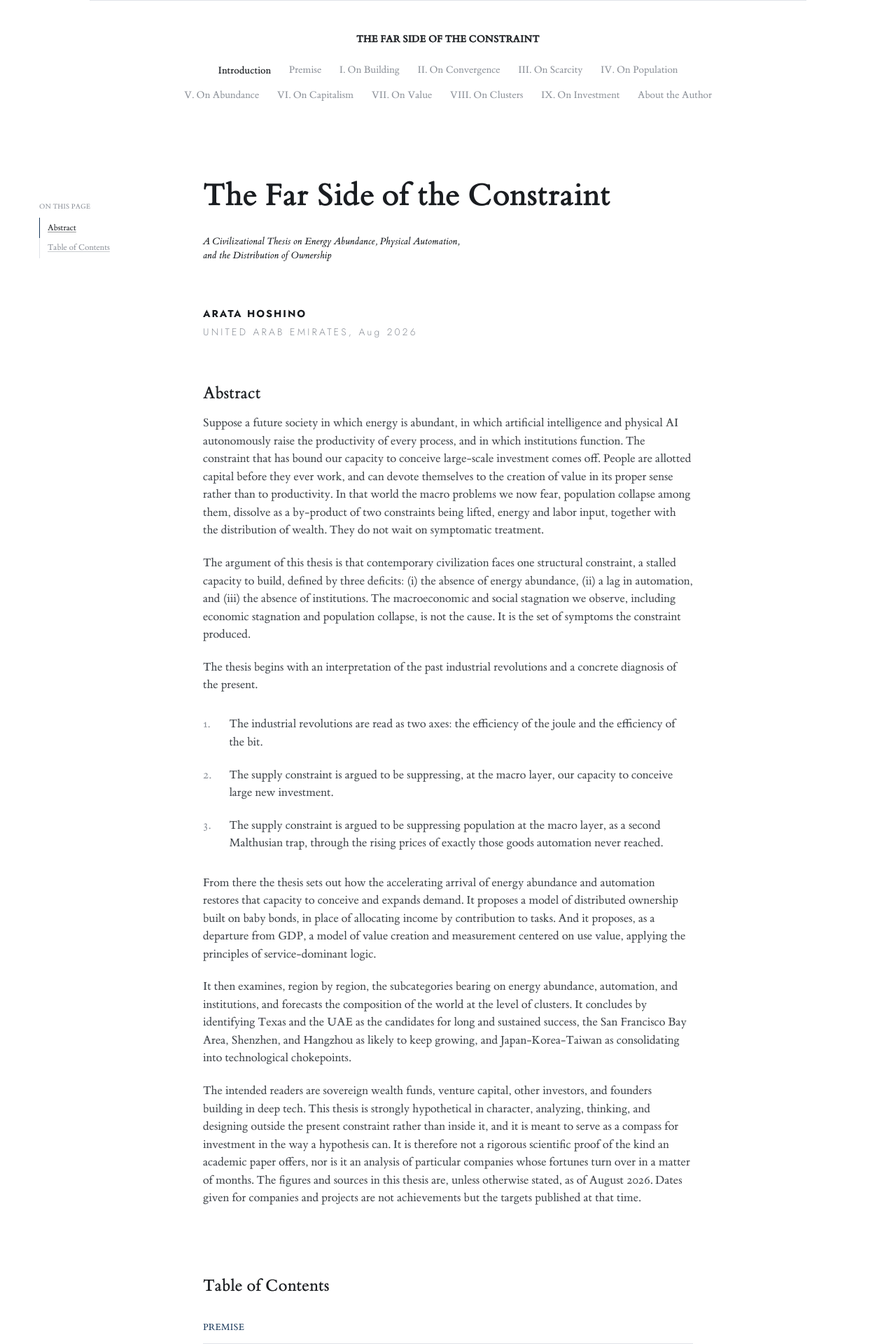
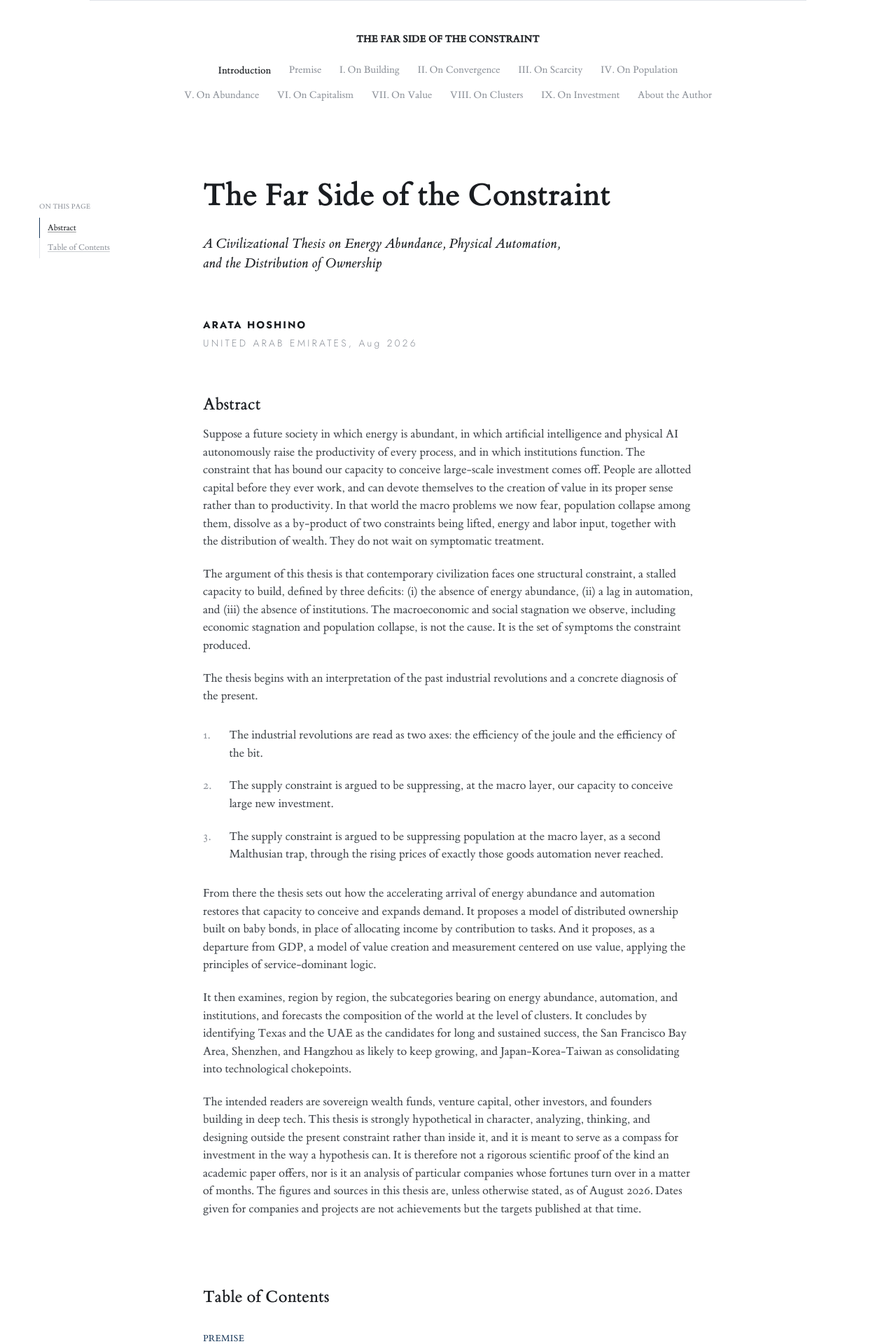
Before and after one commit to arata-hoshino/arata-hoshino.github.io, a Jekyll site: the page built from index.md, in a window 1280 px wide. Shown: the top 1920 px of the page at 70% size. Built offline with Jekyll 4.4.1, drawn with Linux system fonts in a browser that asks for light colours.

Commit message:
Bring the subtitle back up to twenty
Co-Authored-By: Claude Opus 5 <noreply@anthropic.com>

```diff
--- a/assets/css/style.css
+++ b/assets/css/style.css
@@ -843,9 +843,8 @@ main {
 .page-subtitle {
   margin: 0.7em 0 0;
   color: var(--ink);
-  /* the size of the name below it: the subtitle states the case, it does
-     not announce it a second time */
-  font-size: 0.845em;
+  /* below the title and above the name, a step down from both */
+  font-size: 1.176em;
   font-style: italic;
   line-height: 1.4;
 }
```
